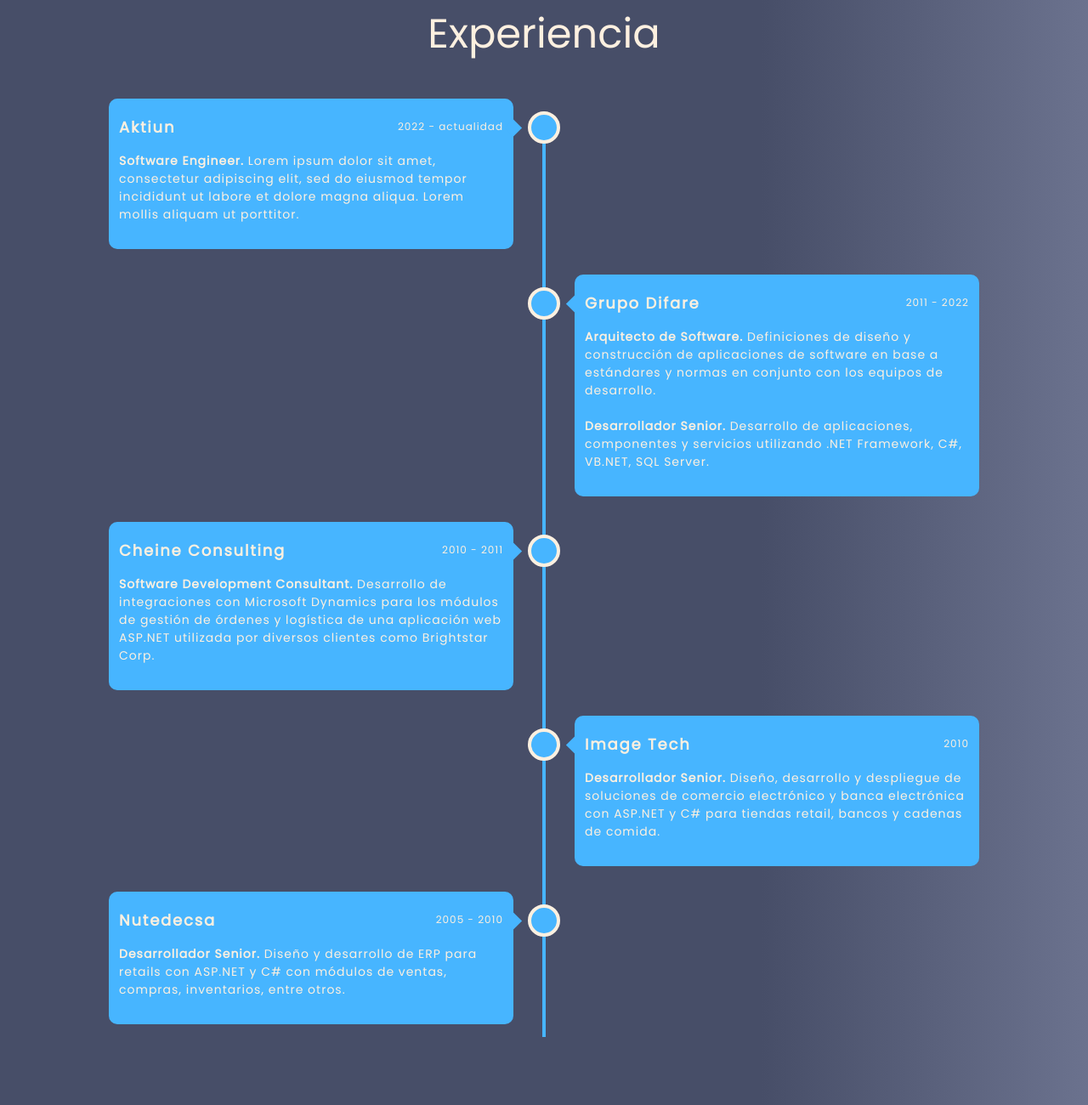
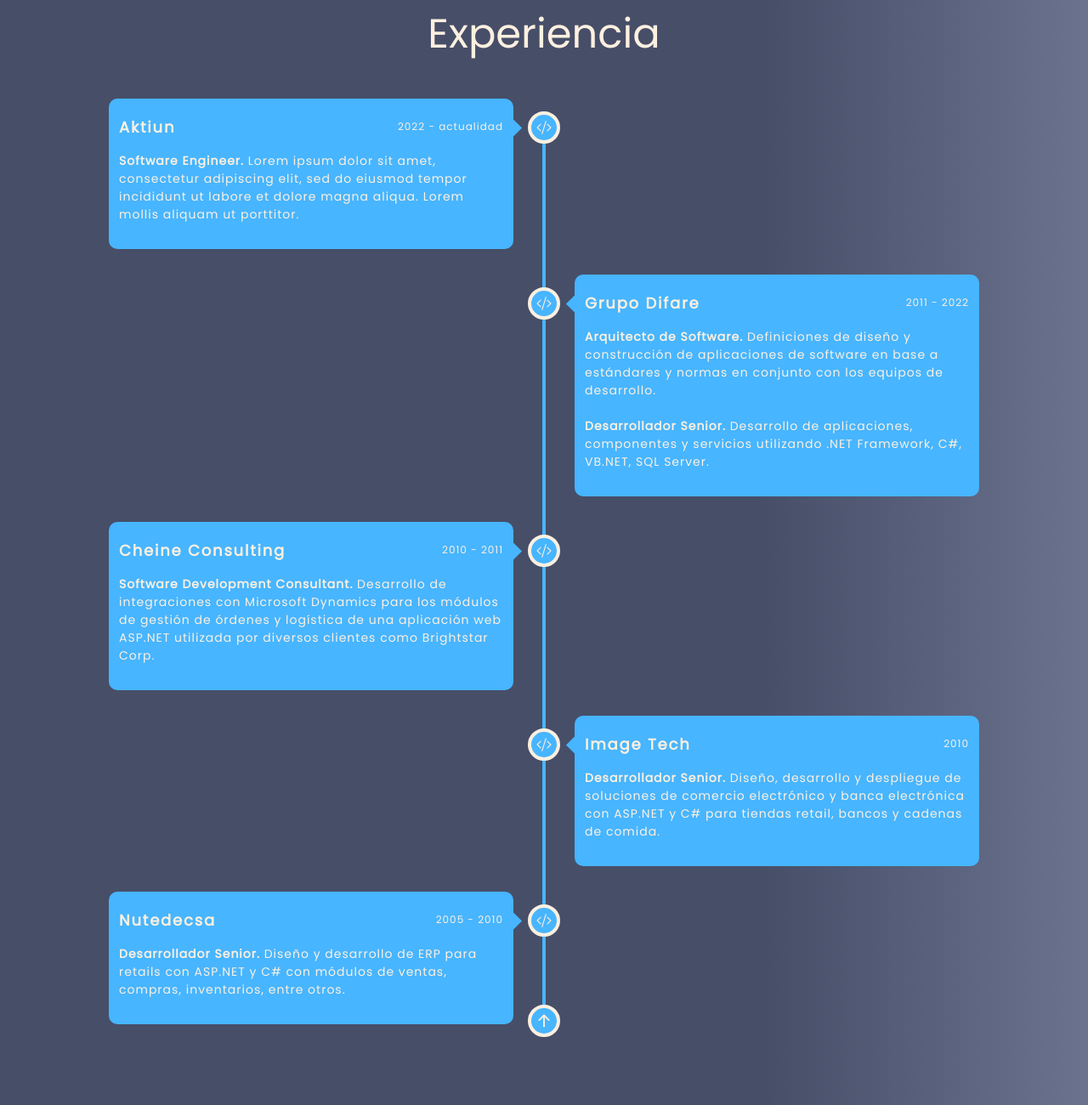
Before and after one commit to gerardogarnica/personal-web, a plain HTML site: page src/index.htm in a window 1280 px wide. Shown: the part 900-2200 px from the top of the page at 85% size. Drawn offline with Linux system fonts and the light colour scheme.

Commit message:
Add icons in experience timeline.

```diff
--- a/src/index.htm
+++ b/src/index.htm
@@ -90,10 +90,16 @@
                 <div class="section-container experience-container">
                     <h2 class="section-title">Experiencia</h2>
                     <div class="section-info experience-timeline">
-                        <div class="experience-timeline-line"></div>
+                        <div class="experience-timeline-line">
+                            <a href="#experience" class="experience-timeline-line-end">
+                                <svg xmlns="http://www.w3.org/2000/svg" fill="currentColor" class="bi bi-arrow-up-short" viewBox="0 0 16 16"><path fill-rule="evenodd" d="M8 12a.5.5 0 0 0 .5-.5V5.707l2.146 2.147a.5.5 0 0 0 .708-.708l-3-3a.5.5 0 0 0-.708 0l-3 3a.5.5 0 1 0 .708.708L7.5 5.707V11.5a.5.5 0 0 0 .5.5z"/></svg>
+                            </a>
+                        </div>
                         <section class="experience-card left">
                             <div class="experience-card-content">
-                                <div class="experience-card-content-step"></div>
+                                <div class="experience-card-content-step">
+                                    <svg xmlns="http://www.w3.org/2000/svg" fill="currentColor" class="bi bi-code-slash" viewBox="0 0 16 16"><path d="M10.478 1.647a.5.5 0 1 0-.956-.294l-4 13a.5.5 0 0 0 .956.294l4-13zM4.854 4.146a.5.5 0 0 1 0 .708L1.707 8l3.147 3.146a.5.5 0 0 1-.708.708l-3.5-3.5a.5.5 0 0 1 0-.708l3.5-3.5a.5.5 0 0 1 .708 0zm6.292 0a.5.5 0 0 0 0 .708L14.293 8l-3.147 3.146a.5.5 0 0 0 .708.708l3.5-3.5a.5.5 0 0 0 0-.708l-3.5-3.5a.5.5 0 0 0-.708 0z"/></svg>
+                                </div>
                                 <div class="experience-card-content-company">
                                     <span class="experience-card-content-company-name">Aktiun</span>
                                     <span class="experience-card-content-company-period">2022 - actualidad</span>
@@ -105,7 +111,9 @@
                         </section>
                         <section class="experience-card right">
                             <div class="experience-card-content">
-                                <div class="experience-card-content-step"></div>
+                                <div class="experience-card-content-step">
+                                    <svg xmlns="http://www.w3.org/2000/svg" fill="currentColor" class="bi bi-code-slash" viewBox="0 0 16 16"><path d="M10.478 1.647a.5.5 0 1 0-.956-.294l-4 13a.5.5 0 0 0 .956.294l4-13zM4.854 4.146a.5.5 0 0 1 0 .708L1.707 8l3.147 3.146a.5.5 0 0 1-.708.708l-3.5-3.5a.5.5 0 0 1 0-.708l3.5-3.5a.5.5 0 0 1 .708 0zm6.292 0a.5.5 0 0 0 0 .708L14.293 8l-3.147 3.146a.5.5 0 0 0 .708.708l3.5-3.5a.5.5 0 0 0 0-.708l-3.5-3.5a.5.5 0 0 0-.708 0z"/></svg>
+                                </div>
                                 <div class="experience-card-content-company">
                                     <span class="experience-card-content-company-name">Grupo Difare</span>
                                     <span class="experience-card-content-company-period">2011 - 2022</span>
@@ -118,7 +126,9 @@
                         </section>
                         <section class="experience-card left">
                             <div class="experience-card-content">
-                                <div class="experience-card-content-step"></div>
+                                <div class="experience-card-content-step">
+                                    <svg xmlns="http://www.w3.org/2000/svg" fill="currentColor" class="bi bi-code-slash" viewBox="0 0 16 16"><path d="M10.478 1.647a.5.5 0 1 0-.956-.294l-4 13a.5.5 0 0 0 .956.294l4-13zM4.854 4.146a.5.5 0 0 1 0 .708L1.707 8l3.147 3.146a.5.5 0 0 1-.708.708l-3.5-3.5a.5.5 0 0 1 0-.708l3.5-3.5a.5.5 0 0 1 .708 0zm6.292 0a.5.5 0 0 0 0 .708L14.293 8l-3.147 3.146a.5.5 0 0 0 .708.708l3.5-3.5a.5.5 0 0 0 0-.708l-3.5-3.5a.5.5 0 0 0-.708 0z"/></svg>
+                                </div>
                                 <div class="experience-card-content-company">
                                     <span class="experience-card-content-company-name">Cheine Consulting</span>
                                     <span class="experience-card-content-company-period">2010 - 2011</span>
@@ -130,7 +140,9 @@
                         </section>
                         <section class="experience-card right">
                             <div class="experience-card-content">
-                                <div class="experience-card-content-step"></div>
+                                <div class="experience-card-content-step">
+                                    <svg xmlns="http://www.w3.org/2000/svg" fill="currentColor" class="bi bi-code-slash" viewBox="0 0 16 16"><path d="M10.478 1.647a.5.5 0 1 0-.956-.294l-4 13a.5.5 0 0 0 .956.294l4-13zM4.854 4.146a.5.5 0 0 1 0 .708L1.707 8l3.147 3.146a.5.5 0 0 1-.708.708l-3.5-3.5a.5.5 0 0 1 0-.708l3.5-3.5a.5.5 0 0 1 .708 0zm6.292 0a.5.5 0 0 0 0 .708L14.293 8l-3.147 3.146a.5.5 0 0 0 .708.708l3.5-3.5a.5.5 0 0 0 0-.708l-3.5-3.5a.5.5 0 0 0-.708 0z"/></svg>
+                                </div>
                                 <div class="experience-card-content-company">
                                     <span class="experience-card-content-company-name">Image Tech</span>
                                     <span class="experience-card-content-company-period">2010</span>
@@ -142,7 +154,9 @@
                         </section>
                         <section class="experience-card left">
                             <div class="experience-card-content">
-                                <div class="experience-card-content-step"></div>
+                                <div class="experience-card-content-step">
+                                    <svg xmlns="http://www.w3.org/2000/svg" fill="currentColor" class="bi bi-code-slash" viewBox="0 0 16 16"><path d="M10.478 1.647a.5.5 0 1 0-.956-.294l-4 13a.5.5 0 0 0 .956.294l4-13zM4.854 4.146a.5.5 0 0 1 0 .708L1.707 8l3.147 3.146a.5.5 0 0 1-.708.708l-3.5-3.5a.5.5 0 0 1 0-.708l3.5-3.5a.5.5 0 0 1 .708 0zm6.292 0a.5.5 0 0 0 0 .708L14.293 8l-3.147 3.146a.5.5 0 0 0 .708.708l3.5-3.5a.5.5 0 0 0 0-.708l-3.5-3.5a.5.5 0 0 0-.708 0z"/></svg>
+                                </div>
                                 <div class="experience-card-content-company">
                                     <span class="experience-card-content-company-name">Nutedecsa</span>
                                     <span class="experience-card-content-company-period">2005 - 2010</span>
--- a/src/styles/experience.css
+++ b/src/styles/experience.css
@@ -26,7 +26,6 @@
 .experience-card-content {
     position: relative;
     background-color: var(--primary-highlight-color);
-    /* border: solid 1px var(--secondary-highlight-color); */
     border-radius: 10px;
     padding: 20px 12px;
     width: 100%;
@@ -35,7 +34,6 @@
     content: '';
     position: absolute;
     background-color: var(--primary-highlight-color);
-    /* border: solid 1px var(--secondary-highlight-color); */
     height: 15px;
     width: 15px;
     top: 21px;
@@ -50,13 +48,29 @@
     left: -7px;
 }
 
-.experience-card-content-step {
+.experience-card-content-step,
+.experience-timeline-line-end {
     position: absolute;
     background-color: var(--primary-highlight-color);
     border: 4px solid var(--secondary-highlight-color);
     border-radius: 50%;
     height: 20px;
     width: 20px;
+    text-align: center;
+}
+.experience-timeline-line-end {
+    bottom: 0;
+    color: var(--text-color);
+    left: 50%;
+    transform: translateX(-50%);
+}
+.experience-timeline-line-end svg:hover {
+    transform: scale(1.2, 1.2);
+}
+.experience-card-content-step svg {
+    height: 60%;
+    padding: 4px 0;
+    width: 60%;
 }
 
 .left .experience-card-content-step {
@@ -102,7 +116,8 @@
     .experience-card-content::before {
         top: 27px;
     }
-    .experience-card-content-step {
+    .experience-card-content-step,
+    .experience-timeline-line-end {
         height: 30px;
         width: 30px;
     }
@@ -111,6 +126,9 @@
     }
     .left .experience-card-content-step {
         left: unset;
+    }
+    .experience-card-content-step svg {
+        padding: 6px 0;
     }
 
     .experience-card-content-company-name {
```
